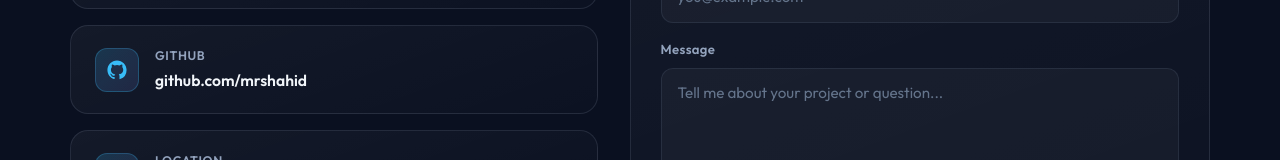
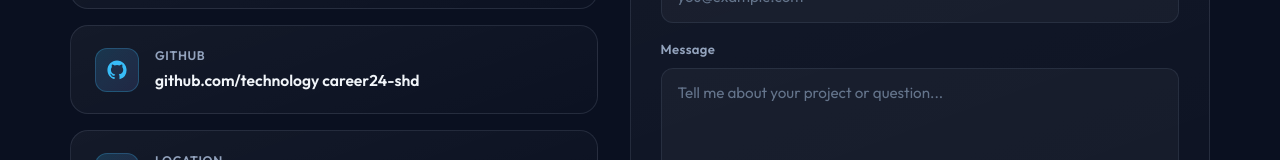
Before and after one commit to technologycareer24-shd/TechCareer, a plain HTML site: page index.html in a window 1280 px wide. Shown: the part 3841-4001 px from the top of the page. Drawn offline with nearby package versions, Linux system fonts and the light colour scheme.

Commit message:
Update index.html

```diff
--- a/index.html
+++ b/index.html
@@ -160,7 +160,7 @@
         </span>
 
         <h1 class="text-3xl sm:text-4xl md:text-5xl lg:text-6xl font-extrabold tracking-tight leading-[1.1] mb-2">
-          Hi, I'm <em class="not-italic bg-gradient-to-r from-accent to-accent2 bg-clip-text text-transparent">M.Shahid</em>
+          Hi, I'm <em class="not-italic bg-gradient-to-r from-accent to-accent2 bg-clip-text text-transparent"> M.Shahid</em>
         </h1>
         <h2 class="text-base md:text-xl font-medium text-muted mb-5">
           Frontend Developer &amp; Technology Professional
@@ -362,7 +362,7 @@
             <span class="text-[.75rem] font-semibold px-3 py-1 rounded-full bg-indigo-400/10 border border-indigo-400/25 text-indigo-300 tracking-wide">CSS3</span>
             <span class="text-[.75rem] font-semibold px-3 py-1 rounded-full bg-indigo-400/10 border border-indigo-400/25 text-indigo-300 tracking-wide">JavaScript</span>
           </div>
-          <a href="https://github.com/mrshahid" target="_blank" rel="noopener" class="inline-flex items-center gap-2 mt-4 text-sm font-semibold text-accent hover:text-accent2 transition">
+          <a href="https://github.com/technology career24-shd" target="_blank" rel="noopener" class="inline-flex items-center gap-2 mt-4 text-sm font-semibold text-accent hover:text-accent2 transition">
             <svg viewBox="0 0 24 24" fill="currentColor" class="w-4 h-4">
               <path d="M12 .5C5.65.5.5 5.65.5 12c0 5.08 3.29 9.39 7.86 10.91.58.1.79-.25.79-.55v-2.1c-3.2.7-3.87-1.36-3.87-1.36-.52-1.33-1.28-1.68-1.28-1.68-1.05-.72.08-.7.08-.7 1.16.08 1.77 1.19 1.77 1.19 1.03 1.76 2.7 1.25 3.36.96.1-.75.4-1.25.73-1.54-2.55-.29-5.23-1.28-5.23-5.7 0-1.26.45-2.29 1.18-3.1-.12-.29-.51-1.46.11-3.05 0 0 .97-.31 3.18 1.18a11 11 0 0 1 5.8 0c2.2-1.49 3.17-1.18 3.17-1.18.63 1.59.24 2.76.12 3.05.74.81 1.18 1.84 1.18 3.1 0 4.43-2.69 5.4-5.25 5.69.41.35.77 1.05.77 2.12v3.14c0 .3.2.66.8.55A11.5 11.5 0 0 0 23.5 12C23.5 5.65 18.35.5 12 .5z"/>
             </svg>
@@ -485,7 +485,7 @@
           </div>
           <div class="min-w-0">
             <small class="block text-muted text-[.78rem] tracking-wider uppercase font-semibold">GitHub</small>
-            <a href="https://github.com/mrshahid" target="_blank" rel="noopener" class="text-slate-100 font-semibold text-[.98rem] hover:text-accent transition break-all">github.com/mrshahid</a>
+            <a href="https://github.com/technology career24-shd" target="_blank" rel="noopener" class="text-slate-100 font-semibold text-[.98rem] hover:text-accent transition break-all">github.com/technology career24-shd</a>
           </div>
         </div>
 
@@ -552,7 +552,7 @@
       <span class="opacity-40">•</span>
       <a href="mailto:technologycareer24@gmail.com" class="text-accent hover:underline font-semibold">technologycareer24@gmail.com</a>
       <span class="opacity-40">•</span>
-      <a href="https://github.com/mrshahid" target="_blank" rel="noopener" class="text-accent hover:underline font-semibold">GitHub</a>
+      <a href="https://github.com/technology career24-shd" target="_blank" rel="noopener" class="text-accent hover:underline font-semibold">GitHub</a>
     </p>
   </div>
 </footer>
```
